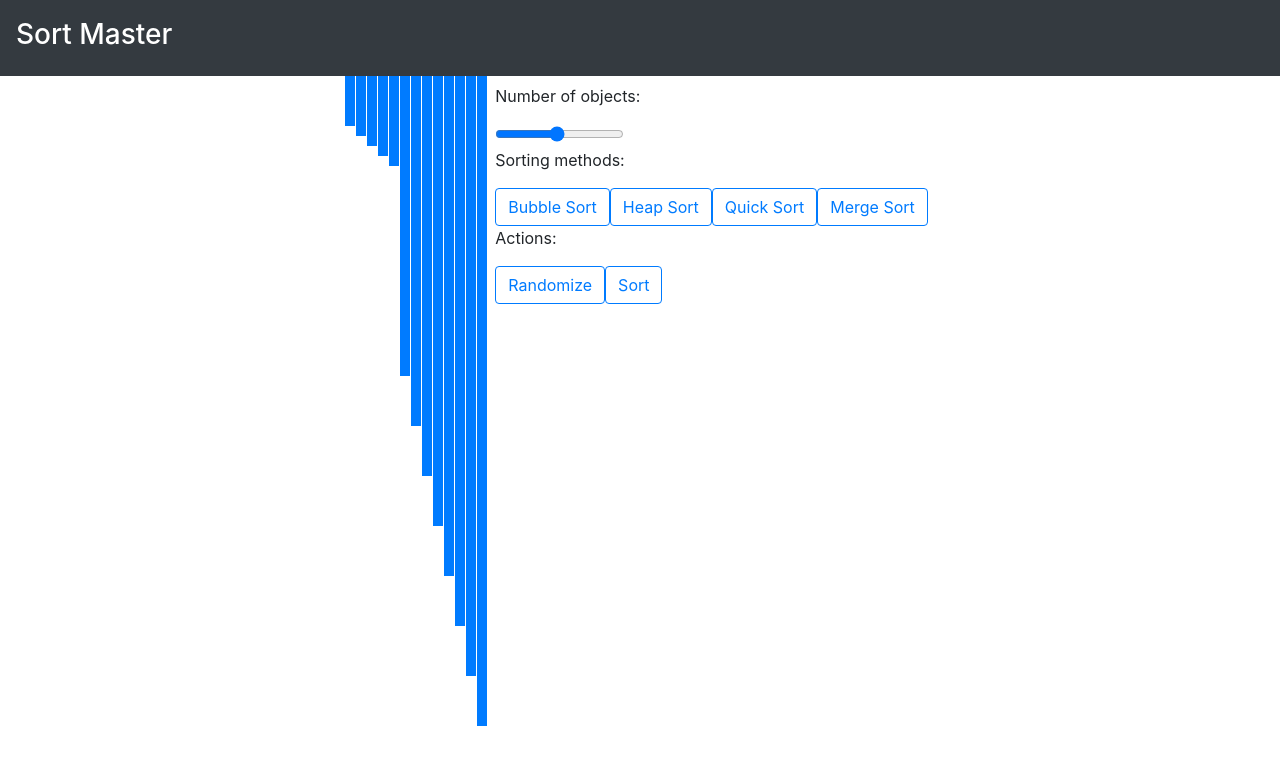
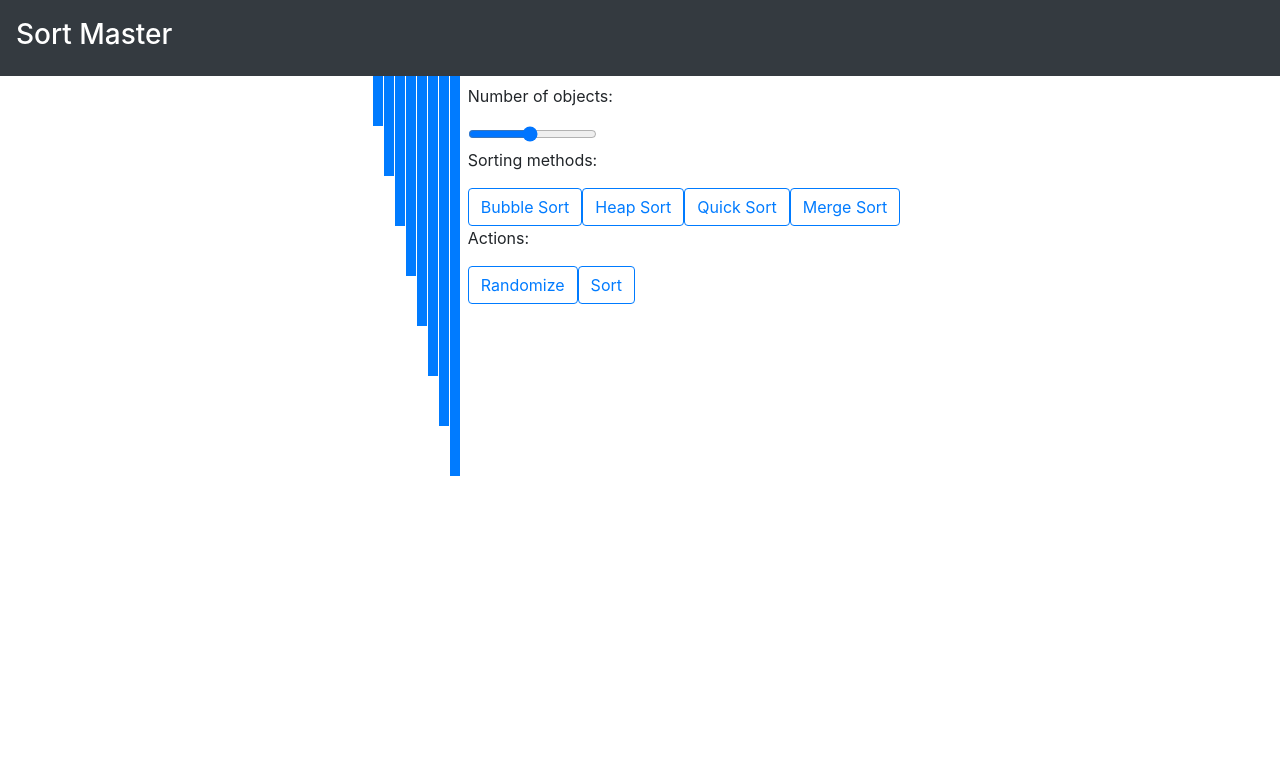
Before and after one commit to abelacosta/sort-master, a React (Create React App) app: page / in a window 1280 px wide. Shown: the top 764 px of the page. Built offline with nearby package versions, Linux system fonts and the light colour scheme.

Commit message:
Moved Toolbar as part of Graph rather than App

```diff
--- a/src/App.js
+++ b/src/App.js
@@ -1,16 +1,12 @@
 import React from "react";
 import NavBar from "./components/navbar";
 import Graph from "./components/graph";
-import ToolPanel from "./components/toolpanel";
 
 function App() {
   return (
     <div className="App">
       <NavBar />
-      <div className="d-flex justify-content-center">
-        <Graph />
-        <ToolPanel />
-      </div>
+      <Graph />
     </div>
   );
 }
--- a/src/components/graph.jsx
+++ b/src/components/graph.jsx
@@ -1,24 +1,29 @@
 import React, { Component } from "react";
 import Bar from "./bar";
+import ToolPanel from "./toolpanel";
 
 class Graph extends Component {
-  state = {};
+  state = {
+    bars: [
+      { id: 1, size: 50 },
+      { id: 2, size: 100 },
+      { id: 3, size: 150 },
+      { id: 4, size: 200 },
+      { id: 5, size: 250 },
+      { id: 6, size: 300 },
+      { id: 7, size: 350 },
+      { id: 8, size: 400 },
+    ],
+  };
   render() {
     return (
       <div className="d-flex justify-content-center">
-        <Bar size={50} />
-        <Bar size={60} />
-        <Bar size={70} />
-        <Bar size={80} />
-        <Bar size={90} />
-        <Bar size={300} />
-        <Bar size={350} />
-        <Bar size={400} />
-        <Bar size={450} />
-        <Bar size={500} />
-        <Bar size={550} />
-        <Bar size={600} />
-        <Bar size={650} />
+        <div className="d-flex justify-content-center">
+          {this.state.bars.map((bar) => (
+            <Bar key={bar.id} size={bar.size} />
+          ))}
+        </div>
+        <ToolPanel />
       </div>
     );
   }
--- a/src/components/toolpanel.jsx
+++ b/src/components/toolpanel.jsx
@@ -7,25 +7,25 @@ class ToolPanel extends Component {
     return (
       <div className="p-2">
         <p>Number of objects:</p>
-        <input type="range" min="4" max="100" value="50" class="slider"></input>
+        <input type="range" min="4" max="100" className="slider"></input>
         <p>Sorting methods:</p>
-        <button type="button" class="btn btn-outline-primary">
+        <button type="button" className="btn btn-outline-primary">
           Bubble Sort
         </button>
-        <button type="button" class="btn btn-outline-primary">
+        <button type="button" className="btn btn-outline-primary">
           Heap Sort
         </button>
-        <button type="button" class="btn btn-outline-primary">
+        <button type="button" className="btn btn-outline-primary">
           Quick Sort
         </button>
-        <button type="button" class="btn btn-outline-primary">
+        <button type="button" className="btn btn-outline-primary">
           Merge Sort
         </button>
         <p>Actions:</p>
-        <button type="button" class="btn btn-outline-primary">
+        <button type="button" className="btn btn-outline-primary">
           Randomize
         </button>
-        <button type="button" class="btn btn-outline-primary">
+        <button type="button" className="btn btn-outline-primary">
           Sort
         </button>
       </div>
```
Also changed, not shown: public/manifest.json.
